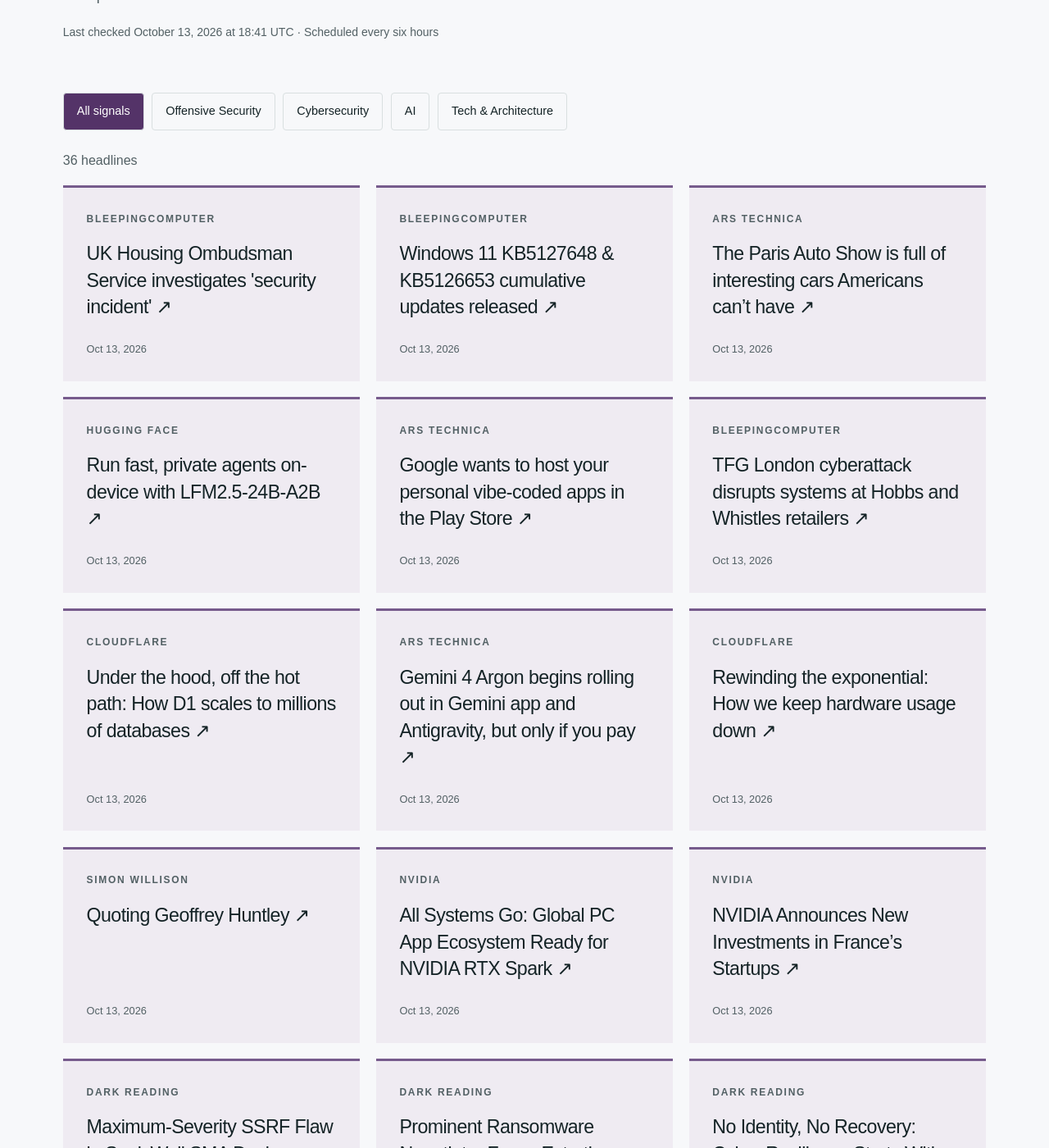
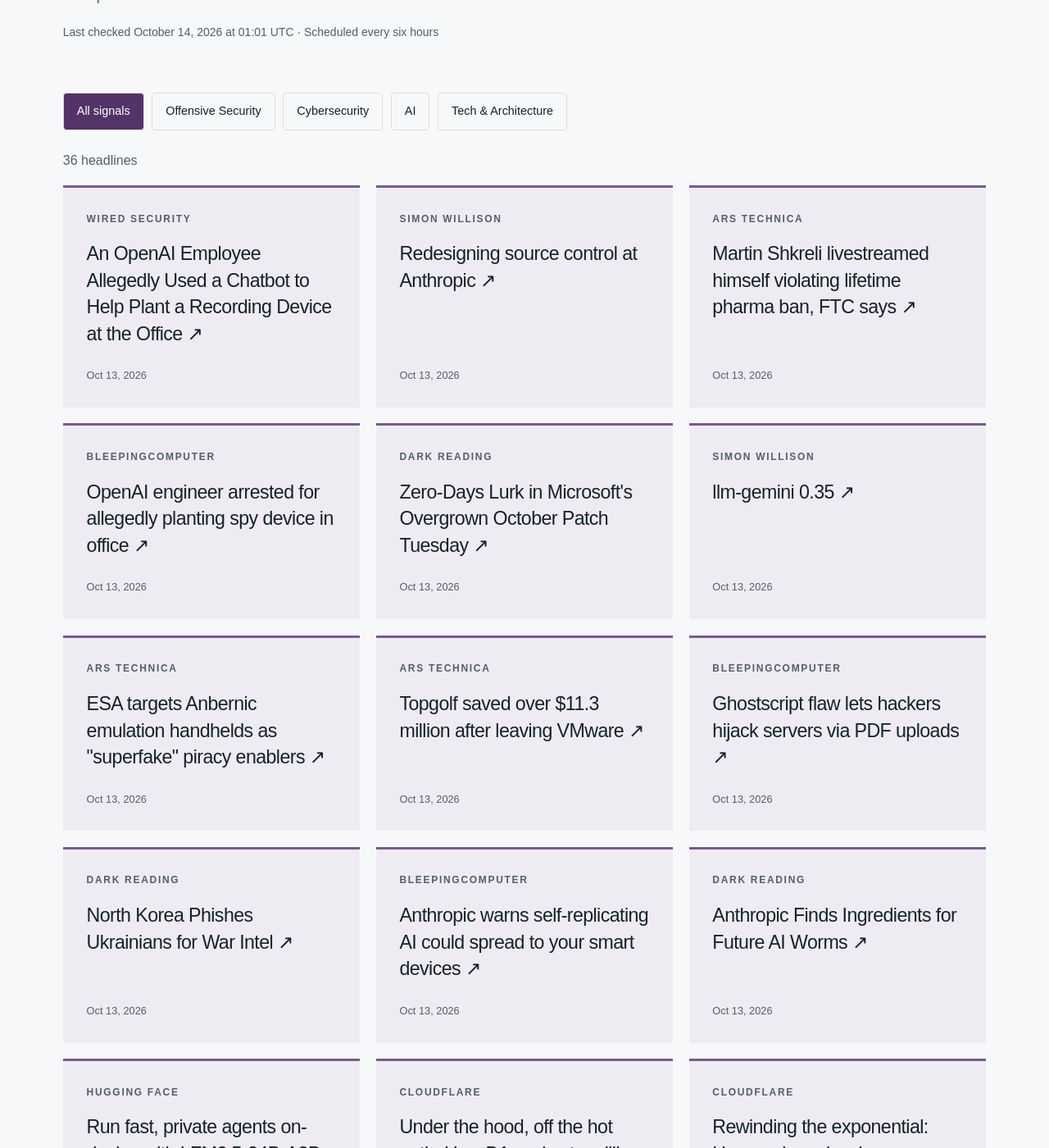
Before and after one commit to hntk/hntk.github.io, a Jekyll site: the page built from news/index.html, in a window 1280 px wide and 1400 px high, scrolled down 375 px. Shown: the whole window at 82% size. Built offline with Jekyll 4.4.1, drawn with Linux system fonts in a browser that asks for light colours; some of the changed text lies outside the part shown.

Commit message:
Refresh News and Signals

```diff
--- a/_data/news.json
+++ b/_data/news.json
@@ -1,29 +1,101 @@
 {
-  "updated": "2026-10-13T18:41:54.399112+00:00",
+  "updated": "2026-10-14T01:01:17.938498+00:00",
   "items": [
     {
-      "title": "UK Housing Ombudsman Service investigates 'security incident'",
-      "url": "https://www.bleepingcomputer.com/news/security/uk-housing-ombudsman-service-investigates-security-incident/",
-      "published": "2026-10-13T18:19:44+00:00",
+      "title": "An OpenAI Employee Allegedly Used a Chatbot to Help Plant a Recording Device at the Office",
+      "url": "https://www.wired.com/story/an-openai-employee-allegedly-used-a-chatbot-to-help-plant-a-recording-device-at-the-office/",
+      "published": "2026-10-13T23:17:59+00:00",
+      "source": "WIRED Security",
+      "source_id": "wired",
+      "category": "cybersecurity"
+    },
+    {
+      "title": "Redesigning source control at Anthropic",
+      "url": "https://simonwillison.net/2026/Oct/13/redesigning-source-control-at-anthropic/",
+      "published": "2026-10-13T23:00:06+00:00",
+      "source": "Simon Willison",
+      "source_id": "simon-willison",
+      "category": "ai"
+    },
+    {
+      "title": "Martin Shkreli livestreamed himself violating lifetime pharma ban, FTC says",
+      "url": "https://arstechnica.com/health/2026/10/martin-shkreli-livestreamed-himself-violating-lifetime-pharma-ban-ftc-says/",
+      "published": "2026-10-13T22:48:12+00:00",
+      "source": "Ars Technica",
+      "source_id": "ars-technica",
+      "category": "tech-architecture"
+    },
+    {
+      "title": "OpenAI engineer arrested for allegedly planting spy device in office",
+      "url": "https://www.bleepingcomputer.com/news/artificial-intelligence/openai-engineer-arrested-for-allegedly-planting-spy-device-in-office/",
+      "published": "2026-10-13T22:33:02+00:00",
       "source": "BleepingComputer",
       "source_id": "bleepingcomputer",
       "category": "cybersecurity"
     },
     {
-      "title": "Windows 11 KB5127648 & KB5126653 cumulative updates released",
-      "url": "https://www.bleepingcomputer.com/news/microsoft/windows-11-kb5127648-and-kb5126653-cumulative-updates-released/",
-      "published": "2026-10-13T17:49:38+00:00",
+      "title": "Zero-Days Lurk in Microsoft's Overgrown October Patch Tuesday",
+      "url": "https://www.darkreading.com/vulnerabilities-threats/zero-days-microsoft-october-patch-tuesday",
+      "published": "2026-10-13T22:29:57+00:00",
+      "source": "Dark Reading",
+      "source_id": "dark-reading",
+      "category": "cybersecurity"
+    },
+    {
+      "title": "llm-gemini 0.35",
+      "url": "https://simonwillison.net/2026/Oct/13/llm-gemini/",
+      "published": "2026-10-13T22:28:54+00:00",
+      "source": "Simon Willison",
+      "source_id": "simon-willison",
+      "category": "ai"
+    },
+    {
+      "title": "ESA targets Anbernic emulation handhelds as \"superfake\" piracy enablers",
+      "url": "https://arstechnica.com/gaming/2026/10/esa-targets-anbernic-emulation-handhelds-as-superfake-piracy-enablers/",
+      "published": "2026-10-13T21:55:49+00:00",
+      "source": "Ars Technica",
+      "source_id": "ars-technica",
+      "category": "tech-architecture"
+    },
+    {
+      "title": "Topgolf saved over $11.3 million after leaving VMware",
+      "url": "https://arstechnica.com/information-technology/2026/10/topgolf-saved-over-11-3-million-after-leaving-vmware/",
+      "published": "2026-10-13T21:33:43+00:00",
+      "source": "Ars Technica",
+      "source_id": "ars-technica",
+      "category": "tech-architecture"
+    },
+    {
+      "title": "Ghostscript flaw lets hackers hijack servers via PDF uploads",
+      "url": "https://www.bleepingcomputer.com/news/security/ghostscript-flaw-lets-hackers-hijack-servers-via-pdf-uploads/",
+      "published": "2026-10-13T21:33:26+00:00",
       "source": "BleepingComputer",
       "source_id": "bleepingcomputer",
       "category": "cybersecurity"
     },
     {
-      "title": "The Paris Auto Show is full of interesting cars Americans can’t have",
-      "url": "https://arstechnica.com/cars/2026/10/europe-shows-a-better-alternative-to-big-suvs-at-the-paris-auto-show/",
-      "published": "2026-10-13T17:33:20+00:00",
-      "source": "Ars Technica",
-      "source_id": "ars-technica",
-      "category": "tech-architecture"
+      "title": "North Korea Phishes Ukrainians for War Intel",
+      "url": "https://www.darkreading.com/cyberattacks-data-breaches/north-korea-phishes-ukrainians-war-intel",
+      "published": "2026-10-13T21:24:45+00:00",
+      "source": "Dark Reading",
+      "source_id": "dark-reading",
+      "category": "cybersecurity"
+    },
+    {
+      "title": "Anthropic warns self-replicating AI could spread to your smart devices",
+      "url": "https://www.bleepingcomputer.com/news/security/anthropic-warns-self-replicating-ai-could-spread-to-your-smart-devices/",
+      "published": "2026-10-13T21:16:34+00:00",
+      "source": "BleepingComputer",
+      "source_id": "bleepingcomputer",
+      "category": "cybersecurity"
+    },
+    {
+      "title": "Anthropic Finds Ingredients for Future AI Worms",
+      "url": "https://www.darkreading.com/perimeter/anthropic-ingredients-future-ai-worms",
+      "published": "2026-10-13T20:35:23+00:00",
+      "source": "Dark Reading",
+      "source_id": "dark-reading",
+      "category": "cybersecurity"
     },
     {
       "title": "Run fast, private agents on-device with LFM2.5-24B-A2B",
@@ -34,35 +106,11 @@
       "category": "ai"
     },
     {
-      "title": "Google wants to host your personal vibe-coded apps in the Play Store",
-      "url": "https://arstechnica.com/google/2026/10/google-wants-to-host-your-personal-vibe-coded-apps-in-the-play-store/",
-      "published": "2026-10-13T17:00:39+00:00",
-      "source": "Ars Technica",
-      "source_id": "ars-technica",
-      "category": "tech-architecture"
-    },
-    {
-      "title": "TFG London cyberattack disrupts systems at Hobbs and Whistles retailers",
-      "url": "https://www.bleepingcomputer.com/news/security/tfg-london-cyberattack-disrupts-systems-at-hobbs-and-whistles-retailers/",
-      "published": "2026-10-13T16:44:18+00:00",
-      "source": "BleepingComputer",
-      "source_id": "bleepingcomputer",
-      "category": "cybersecurity"
-    },
-    {
       "title": "Under the hood, off the hot path: How D1 scales to millions of databases",
       "url": "https://blog.cloudflare.com/d1-control-plane/",
       "published": "2026-10-13T16:20:18+00:00",
       "source": "Cloudflare",
       "source_id": "cloudflare",
-      "category": "tech-architecture"
-    },
-    {
-      "title": "Gemini 4 Argon begins rolling out in Gemini app and Antigravity, but only if you pay",
-      "url": "https://arstechnica.com/ai/2026/10/gemini-4-argon-begins-rolling-out-in-gemini-app-and-antigravity-but-only-if-you-pay/",
-      "published": "2026-10-13T16:00:02+00:00",
-      "source": "Ars Technica",
-      "source_id": "ars-technica",
       "category": "tech-architecture"
     },
     {
@@ -98,51 +146,11 @@
       "category": "ai"
     },
     {
-      "title": "Maximum-Severity SSRF Flaw in SonicWall SMA Devices Under Attack",
-      "url": "https://www.darkreading.com/vulnerabilities-threats/max-severity-ssrf-flaw-sonicwall-sma-devices-under-attack",
-      "published": "2026-10-12T21:42:42+00:00",
-      "source": "Dark Reading",
-      "source_id": "dark-reading",
-      "category": "cybersecurity"
-    },
-    {
-      "title": "Prominent Ransomware Negotiator Faces Extortion Charges",
-      "url": "https://www.darkreading.com/insider-threats/prominent-ransomware-negotiator-extortion-charges",
-      "published": "2026-10-12T20:00:53+00:00",
-      "source": "Dark Reading",
-      "source_id": "dark-reading",
-      "category": "cybersecurity"
-    },
-    {
-      "title": "No Identity, No Recovery: Cyber Resilience Starts With IAM",
-      "url": "https://www.darkreading.com/cybersecurity-operations/cyber-resilience-starts-with-iam",
-      "published": "2026-10-12T18:27:25+00:00",
-      "source": "Dark Reading",
-      "source_id": "dark-reading",
-      "category": "cybersecurity"
-    },
-    {
-      "title": "Hello Python 3.15, goodbye 3.10, and now I can use 3.11",
-      "url": "https://simonwillison.net/2026/Oct/12/python-3-15/",
-      "published": "2026-10-12T18:15:38+00:00",
-      "source": "Simon Willison",
-      "source_id": "simon-willison",
-      "category": "ai"
-    },
-    {
       "title": "Simulating student learning for better AI tutoring",
       "url": "https://www.microsoft.com/en-us/research/blog/simulating-student-learning-for-better-ai-tutoring/",
       "published": "2026-10-12T16:00:00+00:00",
       "source": "Microsoft Research",
       "source_id": "microsoft-research",
-      "category": "ai"
-    },
-    {
-      "title": "web-edit 0.1a0",
-      "url": "https://simonwillison.net/2026/Oct/12/web-edit/",
-      "published": "2026-10-12T15:54:36+00:00",
-      "source": "Simon Willison",
-      "source_id": "simon-willison",
       "category": "ai"
     },
     {
@@ -192,14 +200,6 @@
       "source": "Hugging Face",
       "source_id": "hugging-face",
       "category": "ai"
-    },
-    {
-      "title": "ICE Agent at NYC Shooting Has History of Alleged Violence and Illegal Arrests",
-      "url": "https://www.wired.com/story/ice-agent-at-nyc-shooting-has-history-of-alleged-violence-and-illegal-arrests/",
-      "published": "2026-10-09T04:46:11+00:00",
-      "source": "WIRED Security",
-      "source_id": "wired",
-      "category": "cybersecurity"
     },
     {
       "title": "What the 2026 Microsoft Digital Defense Report reveals about AI, identity, and the future of cybersecurity",
@@ -295,79 +295,79 @@
       "id": "ars-technica",
       "name": "Ars Technica",
       "status": "ok",
-      "last_success": "2026-10-13T18:41:54.399112+00:00"
+      "last_success": "2026-10-14T01:01:17.938498+00:00"
     },
     {
       "id": "bleepingcomputer",
       "name": "BleepingComputer",
       "status": "ok",
-      "last_success": "2026-10-13T18:41:54.399112+00:00"
+      "last_success": "2026-10-14T01:01:17.938498+00:00"
     },
     {
       "id": "cloudflare",
       "name": "Cloudflare",
       "status": "ok",
-      "last_success": "2026-10-13T18:41:54.399112+00:00"
+      "last_success": "2026-10-14T01:01:17.938498+00:00"
     },
     {
       "id": "dark-reading",
       "name": "Dark Reading",
       "status": "ok",
-      "last_success": "2026-10-13T18:41:54.399112+00:00"
+      "last_success": "2026-10-14T01:01:17.938498+00:00"
     },
     {
       "id": "hugging-face",
       "name": "Hugging Face",
       "status": "ok",
-      "last_success": "2026-10-13T18:41:54.399112+00:00"
+      "last_success": "2026-10-14T01:01:17.938498+00:00"
     },
     {
       "id": "microsoft-research",
       "name": "Microsoft Research",
       "status": "ok",
-      "last_success": "2026-10-13T18:41:54.399112+00:00"
+      "last_success": "2026-10-14T01:01:17.938498+00:00"
     },
     {
       "id": "nvidia",
       "name": "NVIDIA",
       "status": "ok",
-      "last_success": "2026-10-13T18:41:54.399112+00:00"
+      "last_success": "2026-10-14T01:01:17.938498+00:00"
     },
     {
       "id": "portswigger",
       "name": "PortSwigger Research",
       "status": "ok",
-      "last_success": "2026-10-13T18:41:54.399112+00:00"
+      "last_success": "2026-10-14T01:01:17.938498+00:00"
     },
     {
       "id": "schneier",
       "name": "Schneier on Security",
       "status": "ok",
-      "last_success": "2026-10-13T18:41:54.399112+00:00"
+      "last_success": "2026-10-14T01:01:17.938498+00:00"
     },
     {
       "id": "simon-willison",
       "name": "Simon Willison",
       "status": "ok",
-      "last_success": "2026-10-13T18:41:54.399112+00:00"
+      "last_success": "2026-10-14T01:01:17.938498+00:00"
     },
     {
       "id": "specterops",
       "name": "SpecterOps",
       "status": "ok",
-      "last_success": "2026-10-13T18:41:54.399112+00:00"
+      "last_success": "2026-10-14T01:01:17.938498+00:00"
     },
     {
       "id": "trail-of-bits",
       "name": "Trail of Bits",
       "status": "ok",
-      "last_success": "2026-10-13T18:41:54.399112+00:00"
+      "last_success": "2026-10-14T01:01:17.938498+00:00"
     },
     {
       "id": "wired",
       "name": "WIRED Security",
       "status": "ok",
-      "last_success": "2026-10-13T18:41:54.399112+00:00"
+      "last_success": "2026-10-14T01:01:17.938498+00:00"
     }
   ]
 }
```
